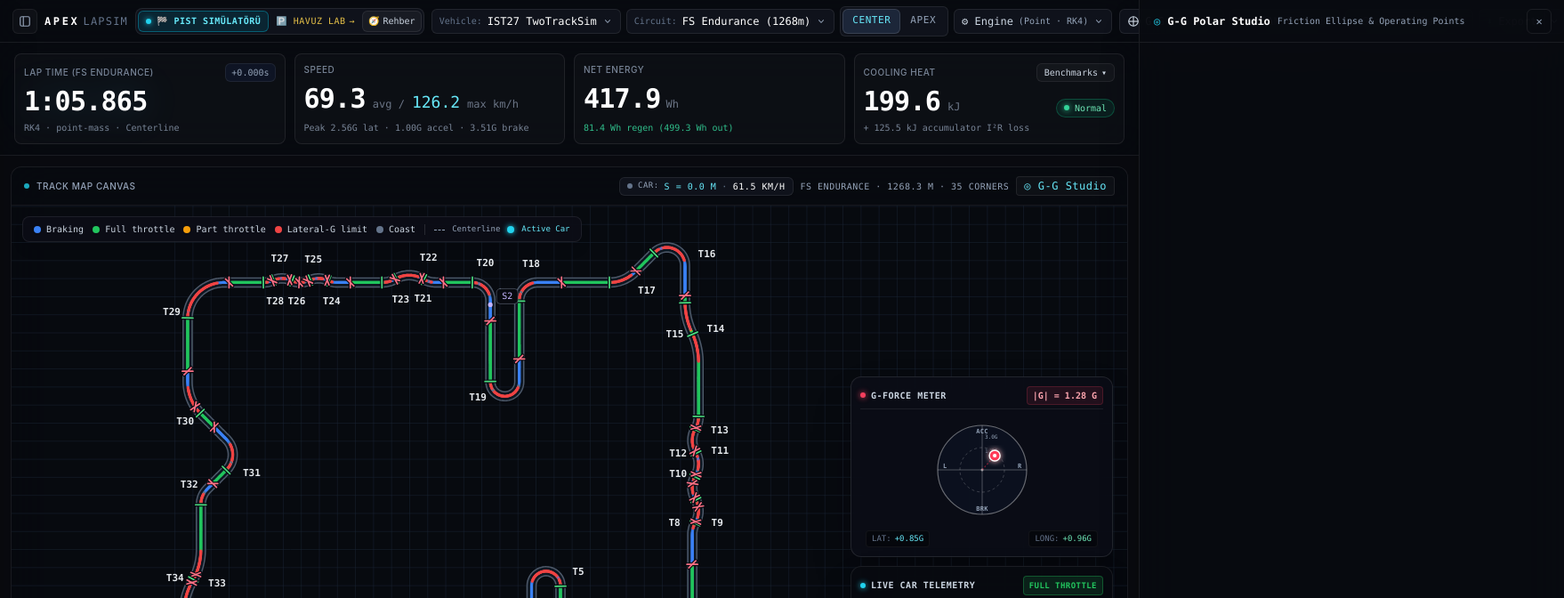
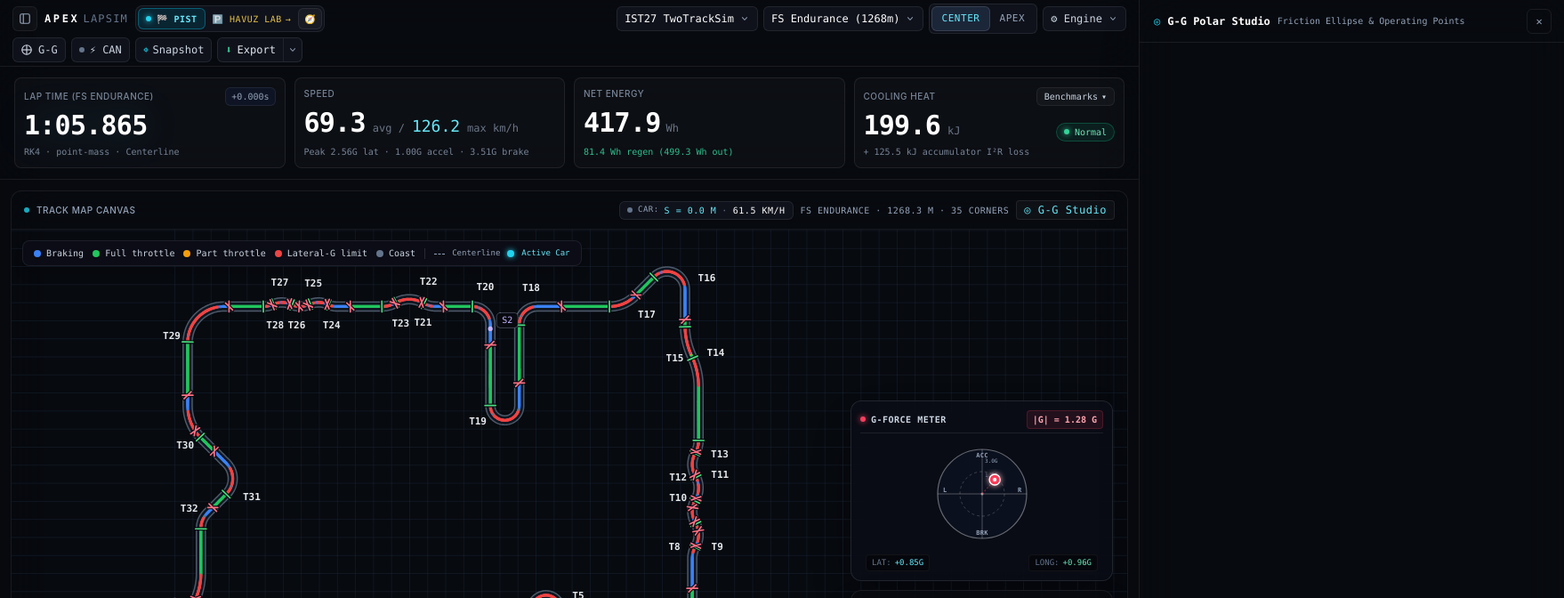
Before and after one commit to Onur00777/Lap_Simulator, a Next.js app: page / in a window 1280 px wide. Shown: the top 672 px of the page at 89% size, 1758 px wide, since content can reach past the window. Built offline with nearby package versions, Linux system fonts and the light colour scheme.

Commit message:
fix(ui): keep workbench toolbar controls inside the viewport

```diff
--- a/src/components/Workbench.tsx
+++ b/src/components/Workbench.tsx
@@ -789,7 +789,7 @@ export default function Workbench({
       {/* ===================================================================== */}
       {/* PHASE 1: PERSISTENT MACOS UNIFIED TOP TOOLBAR (48px Glass Ribbon)      */}
       {/* ===================================================================== */}
-      <header className="sticky top-0 z-30 flex h-12 min-h-[48px] max-h-[48px] items-center justify-between gap-2 border-b border-white/[0.08] bg-[#080a10]/90 px-3.5 backdrop-blur-xl">
+      <header className="sticky top-0 z-30 flex min-h-12 flex-wrap items-center justify-between gap-x-2 gap-y-1 border-b border-white/[0.08] bg-[#080a10]/90 px-2 py-1 backdrop-blur-xl sm:px-3.5">
         {/* 1. LEFT GROUP: SIDEBAR TOGGLE, BRANDING & WORKSPACE SWITCHER */}
         <div className="flex shrink-0 items-center gap-2">
           {/* Minimalist Sidebar Toggle Icon [ ◨ ] */}
@@ -827,8 +827,8 @@ export default function Workbench({
                 title="Şu an buradasınız: Ana Pist Simülatörü (Körfez · FS · Havuz)"
               >
                 <span className="h-1.5 w-1.5 rounded-full bg-cyan-400 shadow-[0_0_6px_#22d3ee]" />
-                <span className="hidden sm:inline">🏁 Pist Simülatörü</span>
-                <span className="sm:hidden">🏁 Pist</span>
+                <span className="hidden 2xl:inline">🏁 Pist Simülatörü</span>
+                <span className="2xl:hidden">🏁 Pist</span>
               </span>
               <button
                 type="button"
@@ -847,7 +847,7 @@ export default function Workbench({
                   className="inline-flex h-6 items-center gap-1 rounded-md border border-white/[0.08] bg-white/[0.04] px-1.5 font-medium text-slate-300 transition hover:bg-white/10 hover:text-white"
                 >
                   <span>🧭</span>
-                  <span className="hidden md:inline">Rehber</span>
+                  <span className="hidden 2xl:inline">Rehber</span>
                 </button>
               )}
             </div>
@@ -855,9 +855,9 @@ export default function Workbench({
         </div>
 
         {/* 2. CENTER CONTEXT SELECTORS (Subtle macOS Popover Buttons) */}
-        <div className="flex shrink-0 items-center gap-1.5">
+        <div className="flex max-w-full shrink-0 flex-wrap items-center gap-1.5">
           {/* Vehicle Preset Popover Button */}
-          <div className="relative shrink-0" ref={presetMenuRef}>
+          <div className="shrink-0 sm:relative" ref={presetMenuRef}>
             <button
               type="button"
               aria-label="Vehicle Preset"
@@ -871,8 +871,8 @@ export default function Workbench({
               title={`Vehicle Preset: ${presetDisplayLabel}`}
               className="inline-flex h-7 shrink-0 items-center gap-1.5 rounded-md border border-white/[0.08] bg-[#11141d]/90 px-2 font-mono text-xs text-slate-200 outline-none transition hover:border-white/[0.18]"
             >
-              <span className="text-[10px] text-slate-500 hidden xl:inline">Vehicle:</span>
-              <span className="max-w-[120px] truncate sm:max-w-none font-medium text-white">{presetDisplayLabel}</span>
+              <span className="hidden text-[10px] text-slate-500 2xl:inline">Vehicle</span>
+              <span className="max-w-[108px] truncate font-medium text-white xl:max-w-[140px] 2xl:max-w-[170px]">{presetDisplayLabel}</span>
               <svg
                 className={`h-3 w-3 shrink-0 text-slate-400 transition-transform ${presetMenuOpen ? 'rotate-180 text-cyan-400' : ''}`}
                 viewBox="0 0 20 20"
@@ -887,7 +887,7 @@ export default function Workbench({
             </button>
 
             {presetMenuOpen && (
-              <div className="absolute left-0 top-full z-50 mt-1.5 w-72 rounded-xl border border-white/[0.09] bg-[#11141d]/95 p-1.5 shadow-2xl backdrop-blur-xl">
+              <div className="absolute inset-x-2 top-full z-50 mt-1.5 rounded-xl border border-white/[0.09] bg-[#11141d]/95 p-1.5 shadow-2xl backdrop-blur-xl sm:inset-x-auto sm:left-0 sm:w-72">
                 <div className="px-2.5 py-1 text-[10px] font-medium uppercase tracking-wider text-slate-400">
                   Vehicle Preset
                 </div>
@@ -924,7 +924,7 @@ export default function Workbench({
           </div>
 
           {/* Circuit Selector Popover Button */}
-          <div className="relative shrink-0" ref={trackMenuRef}>
+          <div className="shrink-0 sm:relative" ref={trackMenuRef}>
             <button
               type="button"
               aria-label="Circuit Selector"
@@ -938,8 +938,8 @@ export default function Workbench({
               title={`Active Circuit: ${dTrack.name} (${fmt(dTrack.length, 0)} m)`}
               className="inline-flex h-7 shrink-0 items-center gap-1.5 rounded-md border border-white/[0.08] bg-[#11141d]/90 px-2 font-mono text-xs text-slate-200 outline-none transition hover:border-white/[0.18]"
             >
-              <span className="text-[10px] text-slate-500 hidden xl:inline">Circuit:</span>
-              <span className="max-w-[110px] truncate sm:max-w-none font-medium text-white">{trackDisplayLabel}</span>
+              <span className="hidden text-[10px] text-slate-500 2xl:inline">Circuit</span>
+              <span className="max-w-[110px] truncate font-medium text-white xl:max-w-[155px] 2xl:max-w-[185px]">{trackDisplayLabel}</span>
               <svg
                 className={`h-3 w-3 shrink-0 text-slate-400 transition-transform ${trackMenuOpen ? 'rotate-180 text-cyan-400' : ''}`}
                 viewBox="0 0 20 20"
@@ -954,7 +954,7 @@ export default function Workbench({
             </button>
 
             {trackMenuOpen && (
-              <div className="absolute left-0 top-full z-50 mt-1.5 w-80 rounded-xl border border-white/[0.09] bg-[#11141d]/95 p-1.5 shadow-2xl backdrop-blur-xl">
+              <div className="absolute inset-x-2 top-full z-50 mt-1.5 max-h-[68vh] overflow-y-auto rounded-xl border border-white/[0.09] bg-[#11141d]/95 p-1.5 shadow-2xl backdrop-blur-xl sm:inset-x-auto sm:left-0 sm:w-80">
                 <div className="px-2.5 py-1 text-[10px] font-medium uppercase tracking-wider text-cyan-400/90">
                   Formula Student & İTÜ Havuz
                 </div>
@@ -1042,7 +1042,7 @@ export default function Workbench({
 
           {/* Minimalist Segmented Line Toggle: [ Center | Apex ] */}
           <div
-            className="hidden sm:inline-flex items-center rounded-md border border-white/[0.08] bg-[#11141d]/90 p-0.5"
+            className="inline-flex items-center rounded-md border border-white/[0.08] bg-[#11141d]/90 p-0.5"
             role="group"
             aria-label="Racing Line Mode"
           >
@@ -1065,7 +1065,7 @@ export default function Workbench({
           </div>
 
           {/* Secondary Settings Popover Button [ ⚙ Engine ▾ ] */}
-          <div className="relative shrink-0" ref={engineMenuRef}>
+          <div className="shrink-0 sm:relative" ref={engineMenuRef}>
             <button
               type="button"
               aria-label="Engine Settings"
@@ -1084,7 +1084,7 @@ export default function Workbench({
               }`}
             >
               <span>⚙ Engine</span>
-              <span className="hidden md:inline text-[10px] text-slate-400">
+              <span className="hidden text-[10px] text-slate-400 2xl:inline">
                 ({model === 'point-mass' ? 'Point' : model === 'two-track-open' ? 'Open' : 'TV'} · {integrator.toUpperCase()})
               </span>
               <svg
@@ -1101,7 +1101,7 @@ export default function Workbench({
             </button>
 
             {engineMenuOpen && (
-              <div className="absolute left-0 top-full z-50 mt-1.5 w-64 rounded-xl border border-white/[0.09] bg-[#11141d]/95 p-2 shadow-2xl backdrop-blur-xl">
+              <div className="absolute inset-x-2 top-full z-50 mt-1.5 rounded-xl border border-white/[0.09] bg-[#11141d]/95 p-2 shadow-2xl backdrop-blur-xl sm:inset-x-auto sm:right-0 sm:w-64">
                 <div className="grid gap-1 border-b border-white/[0.08] px-2 pb-2 text-[10px] text-slate-300">
                   <label className="cursor-pointer text-cyan-300 focus-within:underline">
                     Load ride-height aero map (.json)
@@ -1218,11 +1218,12 @@ export default function Workbench({
         </div>
 
         {/* 3. RIGHT CONTROLS: G-G DIAGRAM, CAN COCKPIT, SNAPSHOT A & EXPORT */}
-        <div className="flex shrink-0 items-center gap-1.5">
+        <div className="flex max-w-full shrink-0 flex-wrap items-center gap-1.5">
           {/* G-G Diagram Drawer Toggle */}
           <button
             type="button"
             onClick={() => setGgDiagramOpen((o) => !o)}
+            aria-label="G-G Diagram"
             title={ggDiagramOpen ? 'Hide G-G Polar Studio' : 'Open G-G Polar Studio (Friction Ellipse)'}
             className={`inline-flex h-7 items-center gap-1.5 rounded-md border px-2 font-mono text-xs transition ${
               ggDiagramOpen
@@ -1235,7 +1236,7 @@ export default function Workbench({
               <line x1="12" y1="3" x2="12" y2="21" />
               <line x1="3" y1="12" x2="21" y2="12" />
             </svg>
-            <span className="hidden sm:inline">G-G Diagram</span>
+            <span className="hidden xl:inline">G-G</span>
           </button>
 
           {/* CAN Cockpit Drawer Toggle Button */}
@@ -1250,7 +1251,7 @@ export default function Workbench({
             }`}
           >
             <span className={`h-1.5 w-1.5 rounded-full ${canCockpitOpen ? 'bg-emerald-400 shadow-[0_0_6px_#34d399]' : 'bg-slate-500'}`} />
-            <span>⚡ CAN Cockpit</span>
+            <span>⚡ CAN<span className="hidden 2xl:inline"> Cockpit</span></span>
           </button>
 
           {/* Monospace Execution Telemetry Badge */}
@@ -1270,7 +1271,7 @@ export default function Workbench({
               className="inline-flex h-7 items-center gap-1 rounded-md border border-white/[0.08] bg-[#11141d]/90 px-2 font-mono text-xs text-slate-300 transition hover:border-white/[0.18] hover:text-white"
             >
               <span className="text-cyan-400">⌖</span>
-              <span className="hidden xl:inline">Snapshot Setup A</span>
+              <span className="hidden xl:inline">Snapshot</span>
             </button>
           ) : (
             <div className="inline-flex h-7 items-center rounded-md border border-cyan-500/40 bg-cyan-950/40">
@@ -1295,7 +1296,7 @@ export default function Workbench({
           )}
 
           {/* Export Data Dropdown Button */}
-          <div className="relative" ref={exportMenuRef}>
+          <div className="sm:relative" ref={exportMenuRef}>
             <div className="inline-flex h-7 items-center rounded-md border border-white/[0.09] bg-[#11141d]/90 font-mono text-xs text-slate-200 transition hover:border-white/[0.18]">
               <button
                 type="button"
@@ -1324,7 +1325,7 @@ export default function Workbench({
             </div>
 
             {exportOpen && (
-              <div className="absolute right-0 top-full z-50 mt-1.5 w-64 rounded-xl border border-white/[0.09] bg-[#11141d]/95 p-1.5 shadow-2xl backdrop-blur-xl">
+              <div className="absolute inset-x-2 top-full z-50 mt-1.5 rounded-xl border border-white/[0.09] bg-[#11141d]/95 p-1.5 shadow-2xl backdrop-blur-xl sm:inset-x-auto sm:right-0 sm:w-64">
                 <button
                   type="button"
                   onClick={handleExportDossierMd}
```
